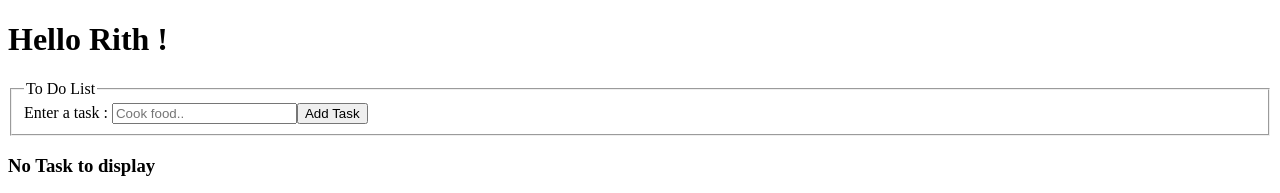
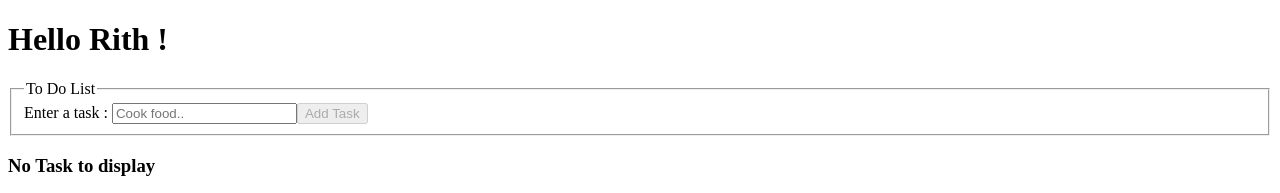
Before and after one commit to chealeanpenhchakrith/TwoDoList, a Vue app: page / in a window 1280 px wide. Shown: the top 193 px of the page. Built offline with nearby package versions, Linux system fonts and the light colour scheme.

Commit message:
Disabled the button if no task is entered

```diff
--- a/src/App.vue
+++ b/src/App.vue
@@ -7,7 +7,7 @@
         Enter a task :
         <input type="text" v-model="currentTask" placeholder="Cook food.."/>
       </label>
-      <button>Add Task</button>
+      <button :disabled="currentTask.length === 0">Add Task</button>
     </fieldset>
   </form>
   <div v-if="taskList.length === 0">
```
